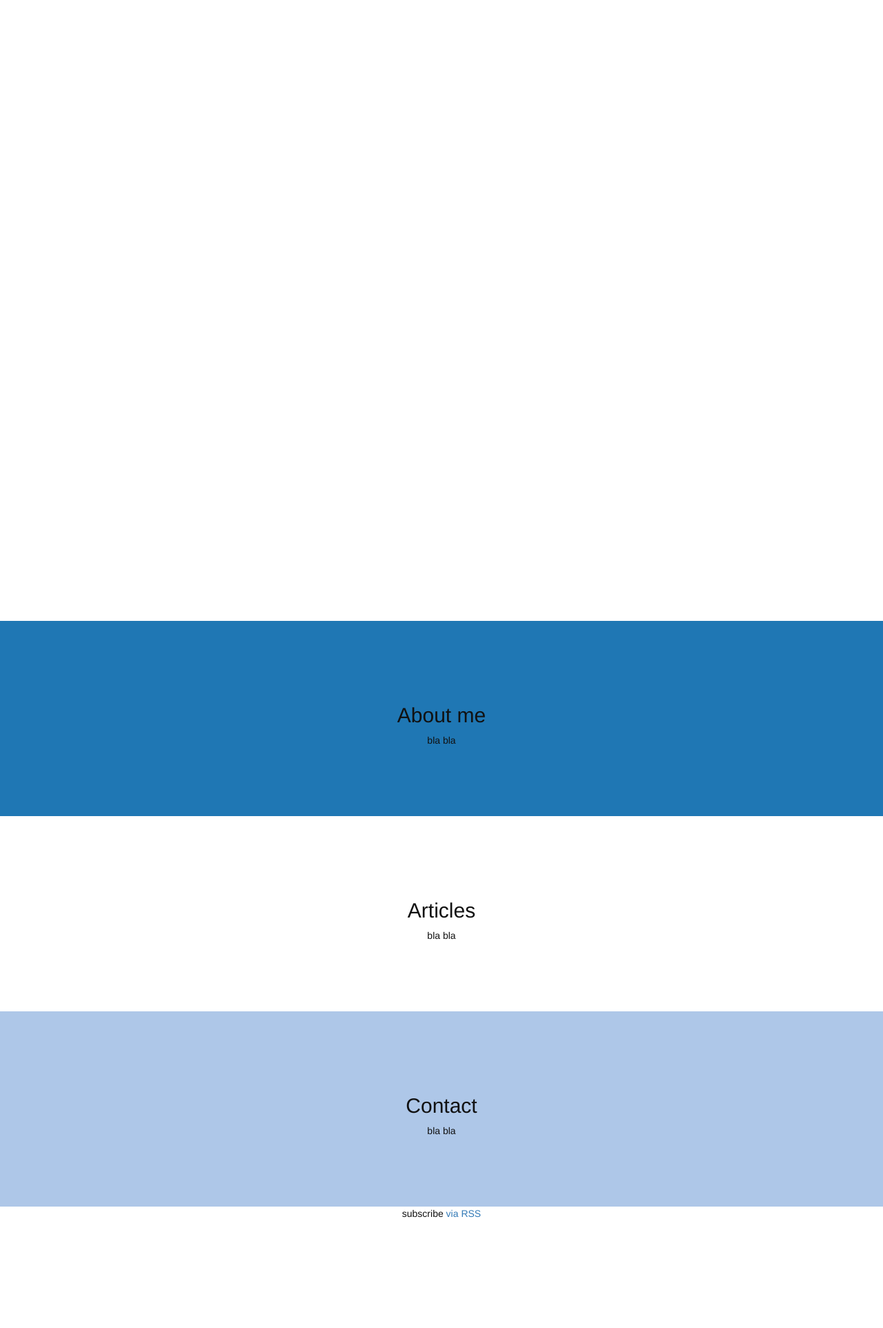
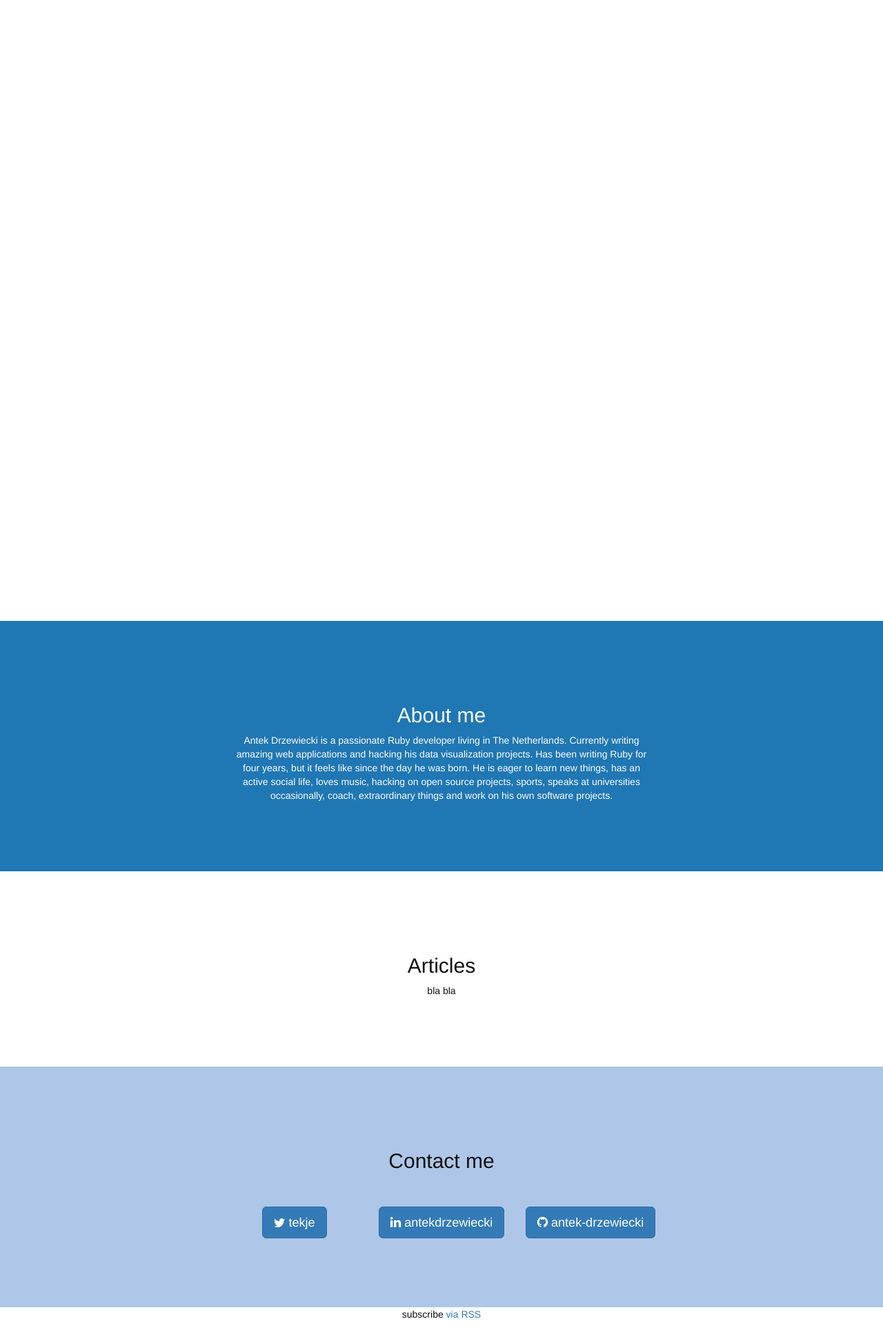
Before and after one commit to antek-drzewiecki/antek-drzewiecki.github.io, a Jekyll site: the page built from index.html, in a window 1280 px wide. Shown: the whole page at 69% size. Built offline with Jekyll 4.4.1, drawn with Linux system fonts in a browser that asks for light colours; before the commit the page ends 1779 px from its top, so only the background shows below that.

Commit message:
Added small about me, social icons

```diff
--- a/_config.yml
+++ b/_config.yml
@@ -9,6 +9,7 @@ baseurl: "" # the subpath of your site, e.g. /blog/
 url: "http://yourdomain.com" # the base hostname & protocol for your site
 twitter_username: tekje
 github_username: antek-drzewiecki
+linkedin_username: antekdrzewiecki
 
 # Build settings
 markdown: kramdown
--- a/_sass/_base.scss
+++ b/_sass/_base.scss
@@ -74,7 +74,7 @@ h1, h2, h3, h4, h5, h6 {
 
 /**
  * Links
- */
+
 a {
   color: $brand-color;
   text-decoration: none;
@@ -88,7 +88,7 @@ a {
     text-decoration: underline;
   }
 }
-
+*/
 /**
  * Blockquotes
  */
@@ -203,6 +203,7 @@ body, html {
 
 #about_me {
   background-color: #1f77b4;
+  color: $background-color;
 }
 
 #contact {
--- a/index.html
+++ b/index.html
@@ -14,12 +14,22 @@ layout: front
 </header>
 
 <section id="about_me" class="container-fluid content-section text-center ">
+
+
+    <h2>About me</h2>
+
     <div class="row">
-        <div class="col-lg-8 col-lg-offset-2">
-            <h2>About me</h2>
-            bla bla
+        <div class="col-lg-6 col-lg-offset-3">
+            Antek Drzewiecki is a passionate Ruby developer living in The Netherlands.
+            Currently writing amazing web applications and hacking his data visualization projects.
+            Has been writing Ruby for four years, but it feels like since the day he was born.
+            He is eager to learn new things, has an active social life, loves music, hacking on open source
+            projects, sports, speaks at universities occasionally, coach, extraordinary things and work on his
+            own
+            software projects.
         </div>
     </div>
+
 </section>
 <section class="container content-section-fluid content-section text-center">
     <div class="row">
@@ -30,10 +40,24 @@ layout: front
     </div>
 </section>
 <section id="contact" class="container-fluid content-section text-center">
+    <h2>Contact me</h2>
+    <br/>
+    <br/>
+
     <div class="row">
-        <div class="col-lg-8 col-lg-offset-2">
-            <h2>Contact</h2>
-            bla bla
+        <div class="col-lg-2 col-lg-offset-3">
+            <a href="https://twitter.com/{{ site.twitter_username }}" type="button"
+               class="btn btn-primary btn-lg label-primary">
+                <i class="fa fa-twitter glyphicon"></i> {{ site.twitter_username }}</a>
+        </div>
+        <div class="col-lg-2 ">
+            <a href="https://www.linkedin.com/in/{{ site.linkedin_username }}" type="button"
+               class="btn btn-primary btn-lg">
+                <i class="fa fa-linkedin"></i> {{ site.linkedin_username }}</a>
+        </div>
+        <div class="col-lg-2">
+            <a href="https://github.com/{{ site.github_username }}" type="button" class="btn btn-primary btn-lg">
+                <i class="fa fa-github"></i> {{ site.github_username }}</a>
         </div>
     </div>
 </section>
```
